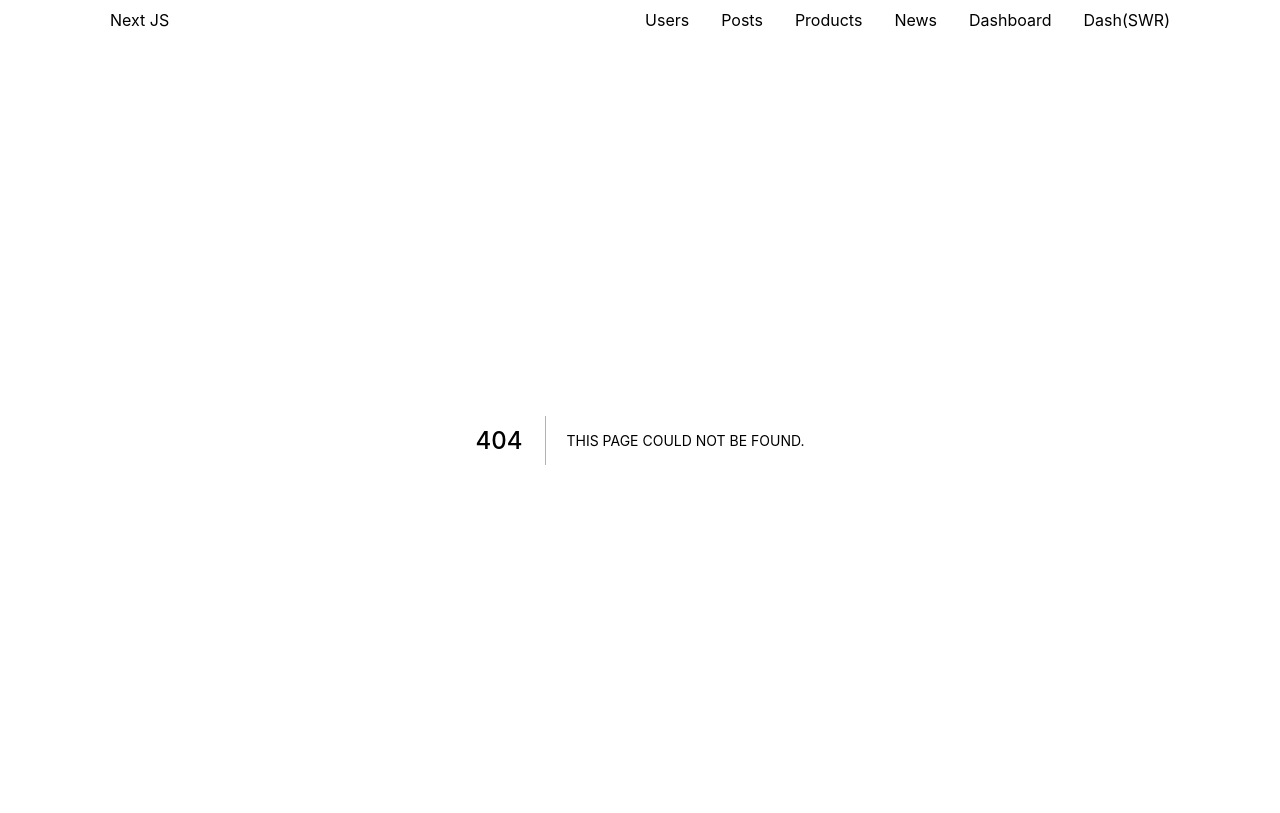
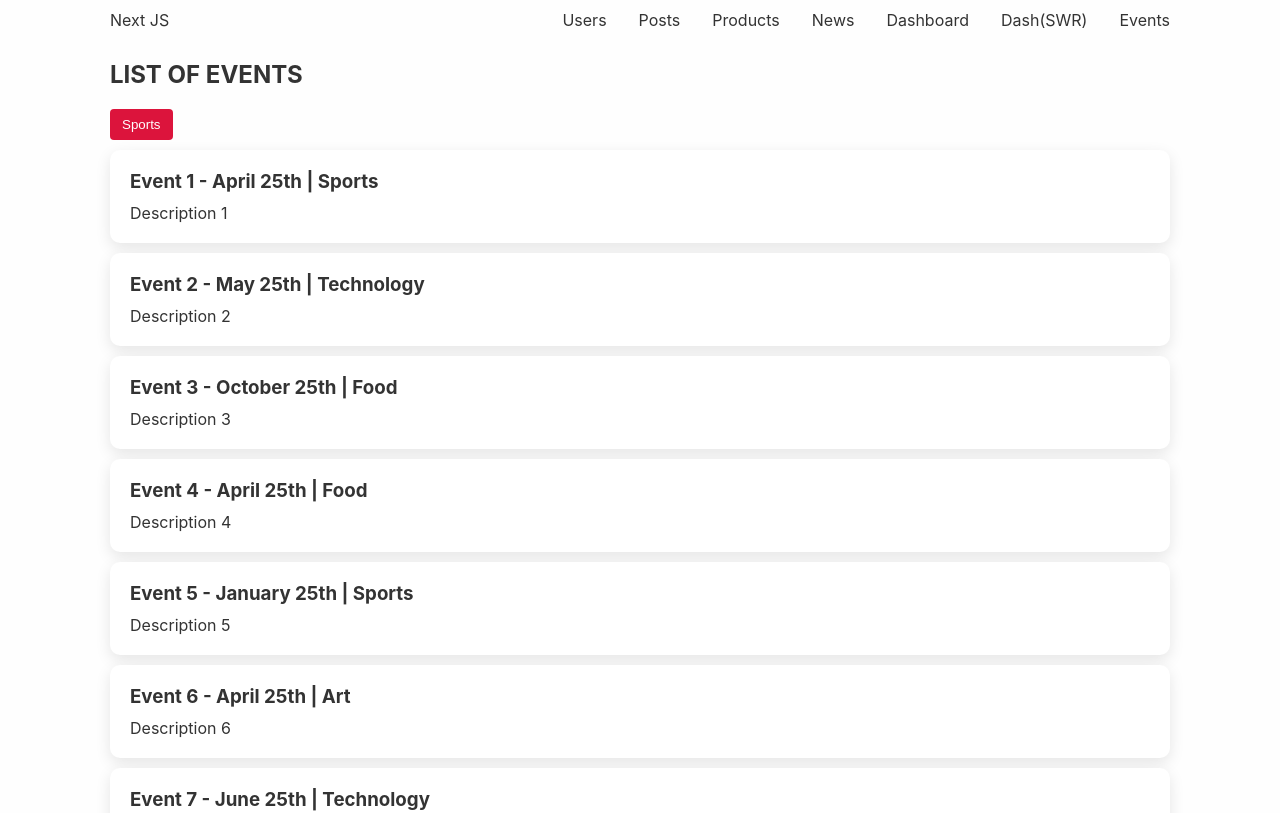
Before and after one commit to Dangereye/next-pre-rendering, a Next.js app: page /events in a window 1280 px wide. Before the commit this address had no page. Shown: the top 813 px of the page. Built offline with nearby package versions, Linux system fonts and the light colour scheme; data requests are answered from the project's data file.

Commit message:
Pre-rendering + client-side data fetching

```diff
--- a/components/navbar.js
+++ b/components/navbar.js
@@ -37,6 +37,11 @@ const Navbar = () => {
             <a>Dash(SWR)</a>
           </Link>
         </li>
+        <li>
+          <Link href="/events">
+            <a>Events</a>
+          </Link>
+        </li>
       </ul>
     </nav>
   );
--- a/db.json
+++ b/db.json
@@ -1,4 +1,76 @@
 {
+  "events": [
+    {
+      "id": 1,
+      "title": "Event 1",
+      "description": "Description 1",
+      "category": "sports",
+      "date": "April 25th"
+    },
+    {
+      "id": 2,
+      "title": "Event 2",
+      "description": "Description 2",
+      "category": "technology",
+      "date": "May 25th"
+    },
+    {
+      "id": 3,
+      "title": "Event 3",
+      "description": "Description 3",
+      "category": "food",
+      "date": "October 25th"
+    },
+    {
+      "id": 4,
+      "title": "Event 4",
+      "description": "Description 4",
+      "category": "food",
+      "date": "April 25th"
+    },
+    {
+      "id": 5,
+      "title": "Event 5",
+      "description": "Description 5",
+      "category": "sports",
+      "date": "January 25th"
+    },
+    {
+      "id": 6,
+      "title": "Event 6",
+      "description": "Description 6",
+      "category": "art",
+      "date": "April 25th"
+    },
+    {
+      "id": 7,
+      "title": "Event 7",
+      "description": "Description 7",
+      "category": "technology",
+      "date": "June 25th"
+    },
+    {
+      "id": 8,
+      "title": "Event 8",
+      "description": "Description 8",
+      "category": "sports",
+      "date": "February 28th"
+    },
+    {
+      "id": 9,
+      "title": "Event 9",
+      "description": "Description 9",
+      "category": "food",
+      "date": "December 28th"
+    },
+    {
+      "id": 10,
+      "title": "Event 10",
+      "description": "Description 10",
+      "category": "sports",
+      "date": "July 28th"
+    }
+  ],
   "dashboard": {
     "posts": 5,
     "likes": 100,
--- /dev/null
+++ b/pages/events.js
@@ -0,0 +1,44 @@
+import { useState } from "react";
+import { useRouter } from "next/router";
+
+const EventList = ({ eventList }) => {
+  const [events, setEvents] = useState(eventList);
+  const router = useRouter();
+
+  const fetchSports = async () => {
+    const response = await fetch(
+      `http://localhost:4000/events?category=sports`
+    );
+    const data = await response.json();
+    setEvents(data);
+    router.push("/events?category=sports", undefined, { shallow: true });
+  };
+
+  return (
+    <div className="container">
+      <h2>List of Events</h2>
+      <button className="btn" onClick={fetchSports}>
+        Sports
+      </button>
+      {events.map((event) => (
+        <div className="card" key={`event-${event.id}`}>
+          <h3>
+            {event.title} - {event.date} | {event.category}
+          </h3>
+          <p>{event.description}</p>
+        </div>
+      ))}
+    </div>
+  );
+};
+export default EventList;
+
+export const getServerSideProps = async (context) => {
+  const { query } = context;
+  const { category } = query;
+  const queryString = category ? "category=sports" : "";
+  const response = await fetch(`http://localhost:4000/events?${queryString}`);
+  const data = await response.json();
+
+  return { props: { eventList: data } };
+};
--- a/styles/globals.css
+++ b/styles/globals.css
@@ -34,6 +34,10 @@ h2 {
   text-transform: uppercase;
 }
 
+h3 {
+  text-transform: capitalize;
+}
+
 p {
   margin-top: 10px;
 }
@@ -67,3 +71,14 @@ p {
   border-radius: 10px;
   box-shadow: 0 5px 15px rgba(0, 0, 0, 0.1);
 }
+
+.btn {
+  margin: 0 10px 10px 0;
+  padding: 8px 12px;
+  display: inline-block;
+  font-weight: 500;
+  border: none;
+  border-radius: 4px;
+  color: #fff;
+  background-color: crimson;
+}
```
